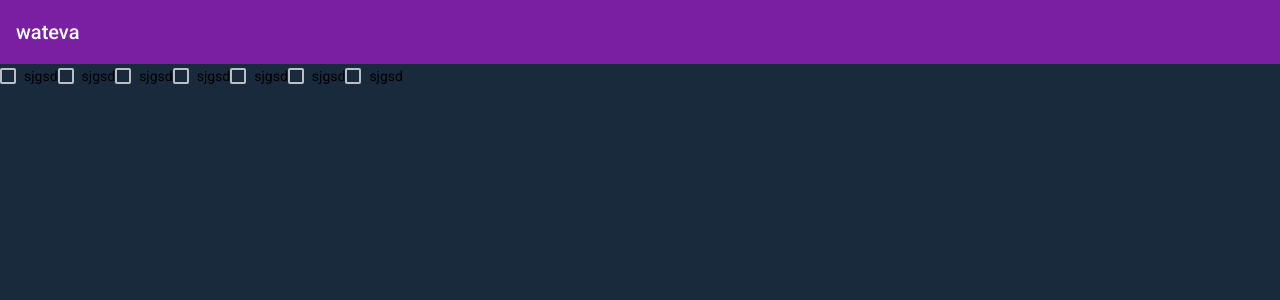
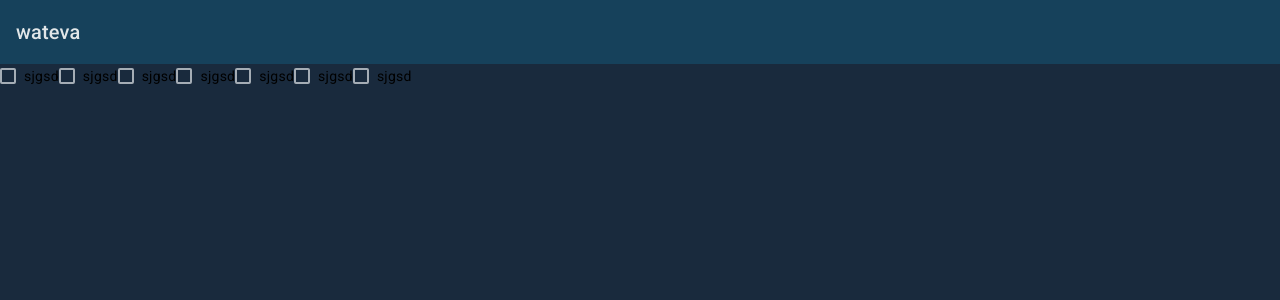
Before and after one commit to 4war/diplom-v2, an Angular app: page / in a window 1280 px wide. Shown: the top 300 px of the page. Built offline with nearby package versions, Linux system fonts and the light colour scheme.

Commit message:
Added custom material theme Never ever touch it

```diff
--- a/angular.json
+++ b/angular.json
@@ -27,7 +27,7 @@
               "src/assets"
             ],
             "styles": [
-              "./node_modules/@angular/material/prebuilt-themes/purple-green.css",
+              "src/custom-theme.scss",
               "src/styles.css"
             ],
             "scripts": []
@@ -95,7 +95,7 @@
               "src/assets"
             ],
             "styles": [
-              "./node_modules/@angular/material/prebuilt-themes/purple-green.css",
+              "src/custom-theme.scss",
               "src/styles.css"
             ],
             "scripts": []
--- a/src/my-theme.scss
+++ b/src/custom-theme.scss
@@ -1,10 +1,10 @@
 /**
 * Generated theme by Material Theme Generator
 * https://materialtheme.arcsine.dev
-* Fork at: https://materialtheme.arcsine.dev/?c=YHBhbGV0dGU$YHByaW1hcnk$YF48IzE5MmEzZCIsIj9lcjwjYmFiZmM1IiwiO2VyPCMwZTE5Mjd$LCIlPmBePCM2NmJiZmYiLCI~ZXI8I2QxZWJmZiIsIjtlcjwjNDlhNGZmfiwid2Fybj5gXjwjZTgzYzNjIiwiP2VyPCNmOGM1YzUiLCI7ZXI8I2RlMjcyN34sIj9UZXh0PCMwMDAwMDAiLCI~PTwjZmFmYWZhIiwiO1RleHQ8I2UxZTJlNSIsIjs9PCMyYzJjMmN$LCJmb250cz5bYEA8KC00fixgQDwoLTN$LGBAPCgtMn4sYEA8KC0xfixgQDxoZWFkbGluZX4sYEA8dGl0bGV$LGBAPHN1YiktMn4sYEA8c3ViKS0xfixgQDxib2R5LTJ$LGBAPGJvZHktMX4sYEA8YnV0dG9ufixgQDxjYXB0aW9ufixgQDxpbnB1dCIsInNpemU$bnVsbH1dLCJpY29uczxPdXRsaW5lZCIsIj9uZXNzPmZhbHNlLCJ2ZXJzaW9uPjEyfQ==
+* Fork at: https://materialtheme.arcsine.dev/?c=YHBhbGV0dGU$YHByaW1hcnk$YF48IzE2NDE1YiIsIj9lcjwjYjljNmNlIiwiO2VyPCMwYzJhNDB$LCIlPmBePCM2NmJiZmYiLCI~ZXI8I2QxZWJmZiIsIjtlcjwjNDlhNGZmfiwid2Fybj5gXjwjZTQ0NzQ5IiwiP2VyPCNmN2M4YzgiLCI7ZXI8I2Q5MmYzMX4sIj9UZXh0PCMwMDAwMDAiLCI~PTwjZmFmYWZhIiwiO1RleHQ8I2UxZTZlOCIsIjs9PCMxYTJhM2R$LCJmb250cz5bYEA8KC00fixgQDwoLTN$LGBAPCgtMn4sYEA8KC0xfixgQDxoZWFkbGluZX4sYEA8dGl0bGV$LGBAPHN1YiktMn4sYEA8c3ViKS0xfixgQDxib2R5LTJ$LGBAPGJvZHktMX4sYEA8YnV0dG9ufixgQDxjYXB0aW9ufixgQDxpbnB1dCIsInNpemU$bnVsbH1dLCJpY29uczxPdXRsaW5lZCIsIj9uZXNzPmZhbHNlLCJ2ZXJzaW9uPjEzfQ==
 */
 
-@use '~@angular/material' as mat;
+@use '@angular/material' as mat;
 
 // Include the common styles for Angular Material. We include this here so that you only
 // have to load a single css file for Angular Material in your app.
@@ -59,7 +59,7 @@ $mat-light-theme-foreground: (
 );
 
 // Dark Theme text
-$light-text: #e1e2e5;
+$light-text: #e1e6e8;
 $light-primary-text: $light-text;
 $light-accent-text: rgba($light-primary-text, 0.7);
 $light-disabled-text: rgba($light-primary-text, 0.5);
@@ -93,9 +93,9 @@ $light-bg-darker-10:  darken($light-background, 10%);
 $light-bg-darker-20:  darken($light-background, 20%);
 $light-bg-darker-30:  darken($light-background, 30%);
 $light-bg-lighter-5:  lighten($light-background, 5%);
-$dark-bg-tooltip:     lighten(#2c2c2c, 20%);
-$dark-bg-alpha-4:     rgba(#2c2c2c, 0.04);
-$dark-bg-alpha-12:    rgba(#2c2c2c, 0.12);
+$dark-bg-tooltip:     lighten(#1a2a3d, 20%);
+$dark-bg-alpha-4:     rgba(#1a2a3d, 0.04);
+$dark-bg-alpha-12:    rgba(#1a2a3d, 0.12);
 
 $mat-light-theme-background: (
   background:               $light-background,
@@ -116,7 +116,7 @@ $mat-light-theme-background: (
 );
 
 // Dark bg
-$dark-background:     #2c2c2c;
+$dark-background:     #1a2a3d;
 $dark-bg-lighter-5:   lighten($dark-background, 5%);
 $dark-bg-lighter-10:  lighten($dark-background, 10%);
 $dark-bg-lighter-20:  lighten($dark-background, 20%);
@@ -149,18 +149,18 @@ $mat-dark-theme-background: (
 // Theme Config
 
 body {
-  --primary-color: #192a3d;
-  --primary-lighter-color: #babfc5;
-  --primary-darker-color: #0e1927;
+  --primary-color: #16415b;
+  --primary-lighter-color: #b9c6ce;
+  --primary-darker-color: #0c2a40;
   --text-primary-color: #{$light-primary-text};
   --text-primary-lighter-color: #{$dark-primary-text};
   --text-primary-darker-color: #{$light-primary-text};
 }
 $mat-primary: (
-  main: #192a3d,
-  lighter: #babfc5,
-  darker: #0e1927,
-  200: #192a3d, // For slide toggle,
+  main: #16415b,
+  lighter: #b9c6ce,
+  darker: #0c2a40,
+  200: #16415b, // For slide toggle,
   contrast : (
     main: $light-primary-text,
     lighter: $dark-primary-text,
@@ -193,18 +193,18 @@ $theme-accent: mat.define-palette($mat-accent, main, lighter, darker);
 
 
 body {
-  --warn-color: #e83c3c;
-  --warn-lighter-color: #f8c5c5;
-  --warn-darker-color: #de2727;
+  --warn-color: #e44749;
+  --warn-lighter-color: #f7c8c8;
+  --warn-darker-color: #d92f31;
   --text-warn-color: #{$light-primary-text};
   --text-warn-lighter-color: #{$dark-primary-text};
   --text-warn-darker-color: #{$light-primary-text};
 }
 $mat-warn: (
-  main: #e83c3c,
-  lighter: #f8c5c5,
-  darker: #de2727,
-  200: #e83c3c, // For slide toggle,
+  main: #e44749,
+  lighter: #f7c8c8,
+  darker: #d92f31,
+  200: #e44749, // For slide toggle,
   contrast : (
     main: $light-primary-text,
     lighter: $dark-primary-text,
--- a/src/styles.css
+++ b/src/styles.css
@@ -1,4 +1,3 @@
-@import "~@angular/material/prebuilt-themes/purple-green.css";
 /* You can add global styles to this file, and also import other style files */
 
 html, body { height: 100%; }
```
